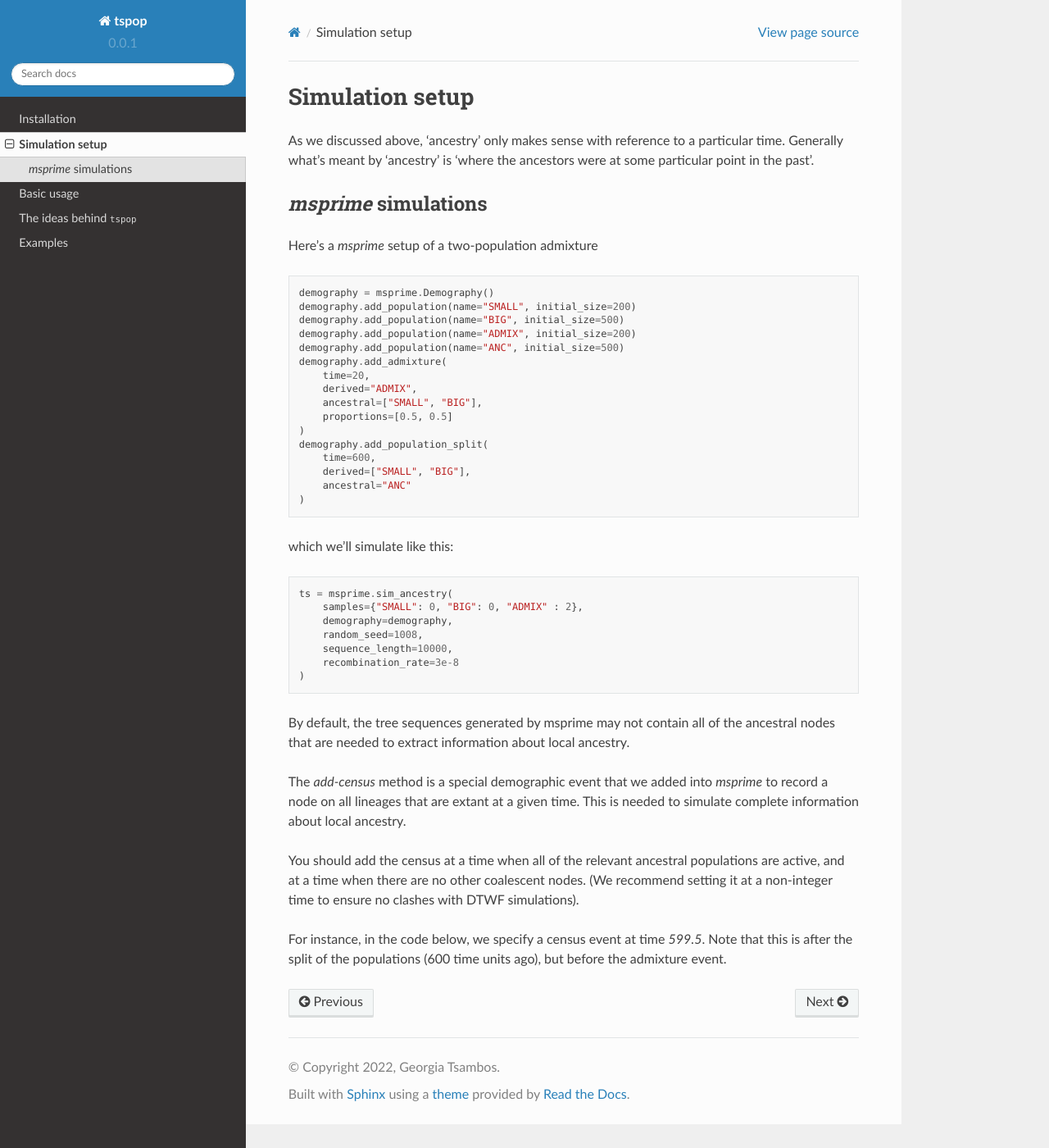
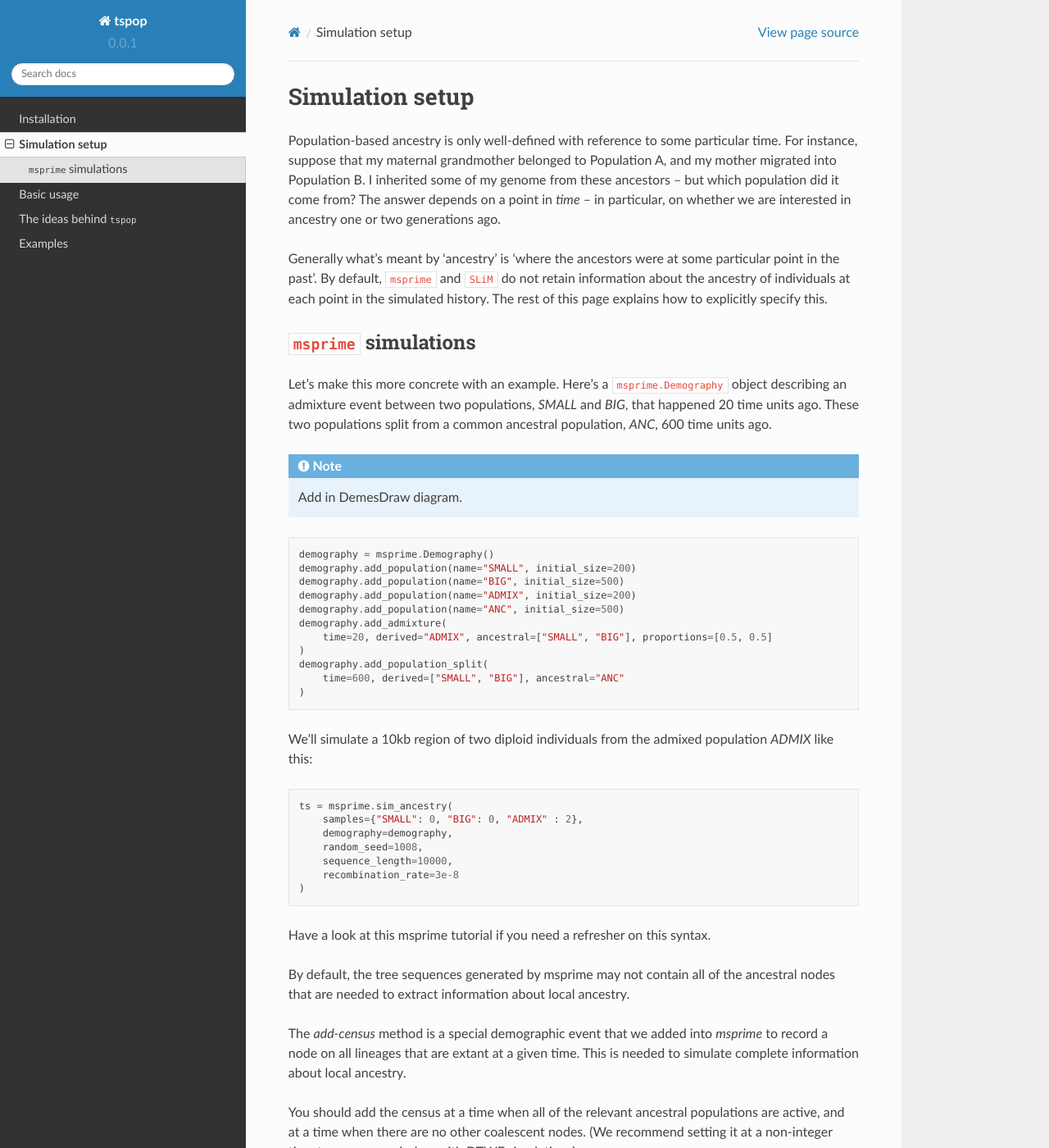
Before and after one commit to gtsambos/tspop, a Sphinx documentation site: the page built from docs/source/simulationsetup.rst, in a window 1280 px wide and 1400 px high. Shown: the whole window at 82% size. Built offline with Sphinx 7.4.7 and the Read the Docs theme 2.0.0, drawn with Linux system fonts in a browser that asks for light colours.

Commit message:
updated simulation setjp page

```diff
--- a/docs/source/simulationsetup.rst
+++ b/docs/source/simulationsetup.rst
@@ -3,12 +3,29 @@
 Simulation setup
 ================
 
-As we discussed above, 'ancestry' only makes sense with reference to a particular time. Generally what's meant by 'ancestry' is 'where the ancestors were at some particular point in the past'.
+Population-based ancestry is only well-defined with reference to some
+particular time.
+For instance, suppose that my maternal grandmother belonged to Population A,
+and my mother migrated into Population B.
+I inherited some of my genome from these ancestors --  but which population did it come from?
+The answer depends on a point in *time* -- in particular,
+on whether we are interested in ancestry one or two generations ago.
 
-`msprime` simulations
+Generally what's meant by 'ancestry' is 'where the ancestors were at some particular point in the past'.
+By default, ``msprime`` and ``SLiM`` do not retain information about the ancestry of individuals at each point in the simulated history.
+The rest of this page explains how to explicitly specify this.
+
+``msprime`` simulations
 ---------------------
 
-Here's a `msprime` setup of a two-population admixture
+Let's make this more concrete with an example.
+Here's a ``msprime.Demography`` object describing an admixture event between two populations,
+`SMALL` and `BIG`, that happened 20 time units ago.
+These two populations split from a common ancestral population,
+`ANC`, 600 time units ago.
+
+.. note::
+	Add in DemesDraw diagram.
 
 .. code-block:: python
 
@@ -18,18 +35,13 @@ Here's a `msprime` setup of a two-population admixture
 	demography.add_population(name="ADMIX", initial_size=200)
 	demography.add_population(name="ANC", initial_size=500)
 	demography.add_admixture(
-	    time=20,
-	    derived="ADMIX",
-	    ancestral=["SMALL", "BIG"],
-	    proportions=[0.5, 0.5]
+	    time=20, derived="ADMIX", ancestral=["SMALL", "BIG"], proportions=[0.5, 0.5]
 	)
 	demography.add_population_split(
-	    time=600,
-	    derived=["SMALL", "BIG"],
-	    ancestral="ANC"
+	    time=600, derived=["SMALL", "BIG"], ancestral="ANC"
 	)
 
-which we'll simulate like this:
+We'll simulate a 10kb region of two diploid individuals from the admixed population `ADMIX` like this:
 
 .. code-block:: python
 
@@ -40,6 +52,9 @@ which we'll simulate like this:
 	    sequence_length=10000,
 	    recombination_rate=3e-8
 	)
+
+Have a look at this msprime tutorial if you need a refresher on this syntax.
+
 
 By default, the tree sequences generated by msprime may not contain all of the ancestral nodes that are needed to extract information about local ancestry.
 
```
